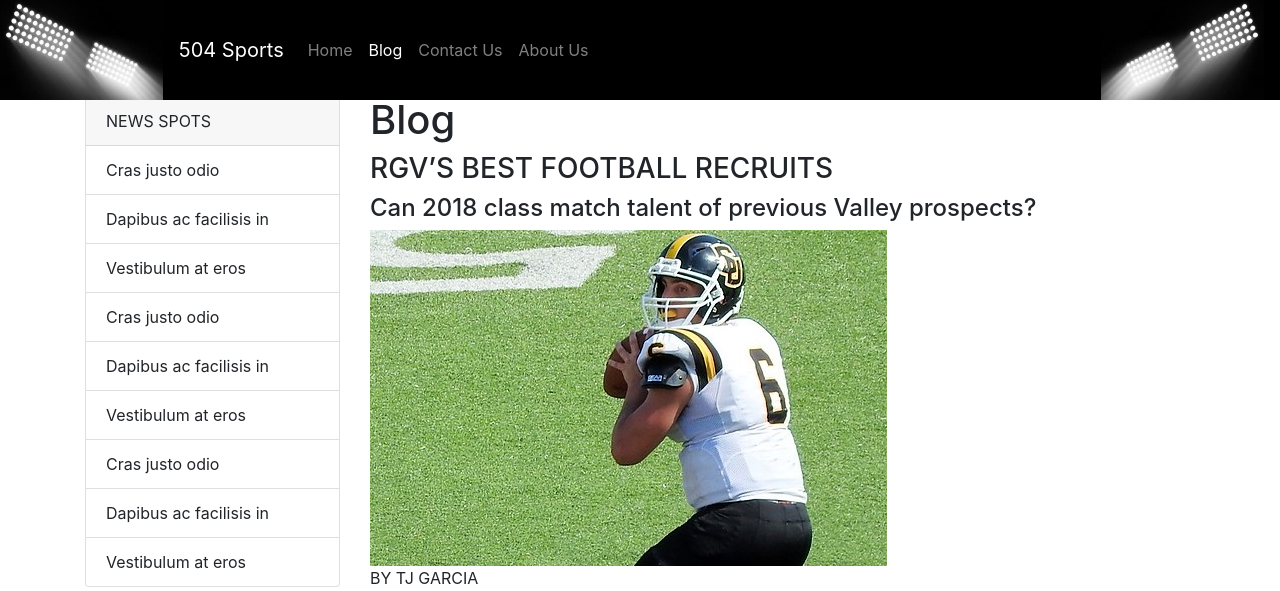
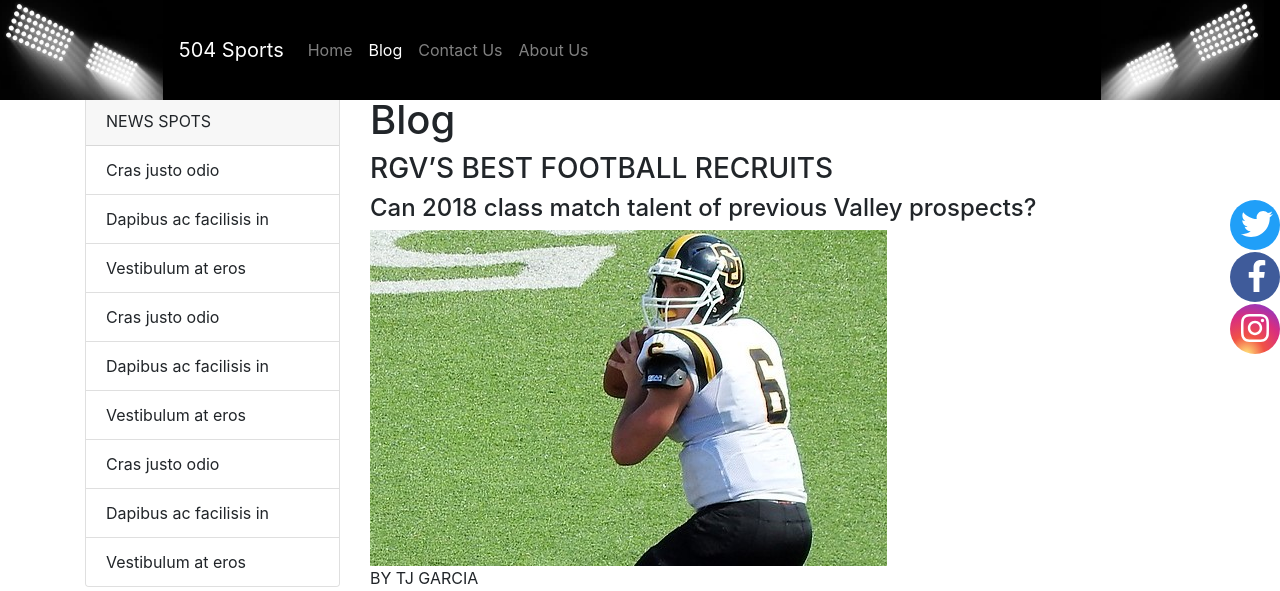
Before and after one commit to TheManOfSteel1/TheSportsGig, a PHP site: page /blog.html in a window 1280 px wide. Shown: the top 591 px of the page. Run offline with PHP 8.4, Linux system fonts and the light colour scheme; some libraries are stand-ins or nearby versions.

Commit message:
updated all pages

```diff
--- a/blog.html
+++ b/blog.html
@@ -10,6 +10,7 @@
     <link rel="stylesheet" href="https://maxcdn.bootstrapcdn.com/bootstrap/4.0.0/css/bootstrap.min.css" integrity="sha384-Gn5384xqQ1aoWXA+058RXPxPg6fy4IWvTNh0E263XmFcJlSAwiGgFAW/dAiS6JXm" crossorigin="anonymous">
 
     <link rel="stylesheet" href="style.css">
+    <script defer src="https://use.fontawesome.com/releases/v5.0.6/js/all.js"></script>
 
     <title>Blog</title>
 </head>
@@ -46,7 +47,12 @@
     </nav>
 
     <div class="container pt-5">
+        <div class="socialmedia">
+            <a id = "face_id" href = "https://www.twitter.com/"><div class="circle circle-twitter"><i class="fab fa-twitter fa-2x"></i></div> </a>
+            <a id = "face_id" href = "https://www.facebook.com/"><div class="circle circle-facebook"><i class="fab fa-facebook-f fa-2x"></i></div> </a>
+            <a id = "face_id" href = "https://www.instagram.com"><div class="circle circle-instagram"><i class="fab fa-instagram fa-2x"></i></div> </a>
 
+        </div>
         <div class="row">
             <div class="col-3">
                 <div class="card" style="">
--- a/style.css
+++ b/style.css
@@ -20,7 +20,7 @@ color: white;
 .socialmedia {
     position: fixed;
     right: 0;
-    bottom: 50%;
+    top: 200px;
 }
 
 .circle {
```
Also changed, not shown: aboutus.html (+7 -0 lines), contactus.html (+7 -0 lines).
